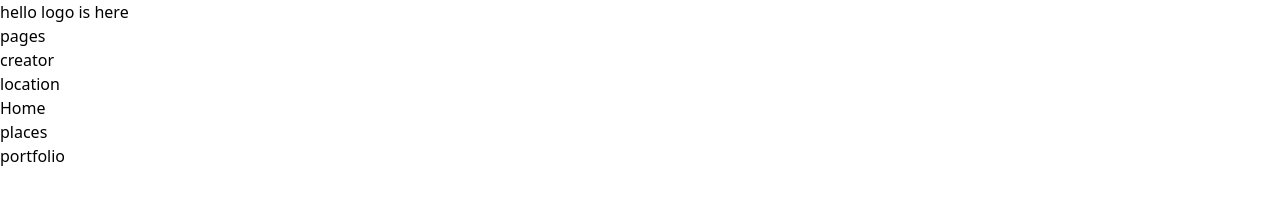
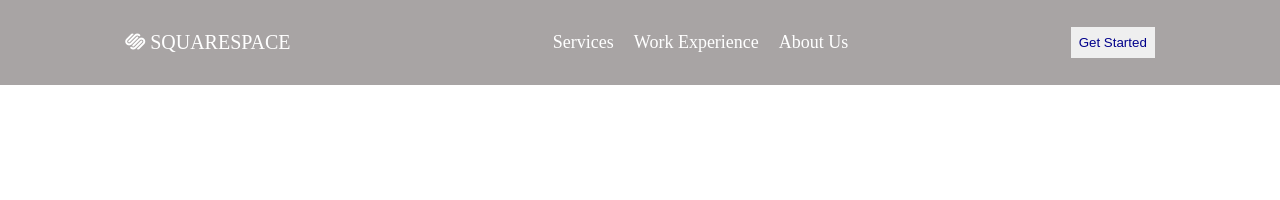
Before and after one commit to Nouman-Harri/Javascript_juniors, a website: page index.html in a window 1280 px wide. Drawn offline with nearby package versions, Linux system fonts and the light colour scheme.

Commit message:
update code

```diff
--- a/index.html
+++ b/index.html
@@ -3,23 +3,29 @@
   <head>
     <meta charset="UTF-8" />
     <meta name="viewport" content="width=device-width, initial-scale=1.0" />
+    <link
+      rel="stylesheet"
+      href="https://cdnjs.cloudflare.com/ajax/libs/font-awesome/6.4.0/css/all.min.css"
+    />
     <title>Javascript info</title>
-    <!-- <link rel="stylesheet" href="app.css" /> -->
-    <script src="https://cdn.tailwindcss.com"></script>
+    <link rel="stylesheet" href="app.css" />
   </head>
   <body>
     <!-- here is you website front page -->
-    <nav>
-      <h1>hello logo is here</h1>
-      <ul>
-        <li>pages</li>
-        <li>creator</li>
-        <li>location</li>
-        <li>Home</li>
-        <li>places</li>
-        <li>portfolio</li>
+    <nav class="navi">
+      <span class="logo">
+        <i class="fa-brands fa-squarespace" id="square"></i>
+        SQUARESPACE
+      </span>
+
+      <ul class="list">
+        <li>Services</li>
+        <li>Work Experience</li>
+        <li>About Us</li>
       </ul>
+      <button class="btn">Get Started</button>
     </nav>
+
     <script src="main.js"></script>
   </body>
 </html>
```
